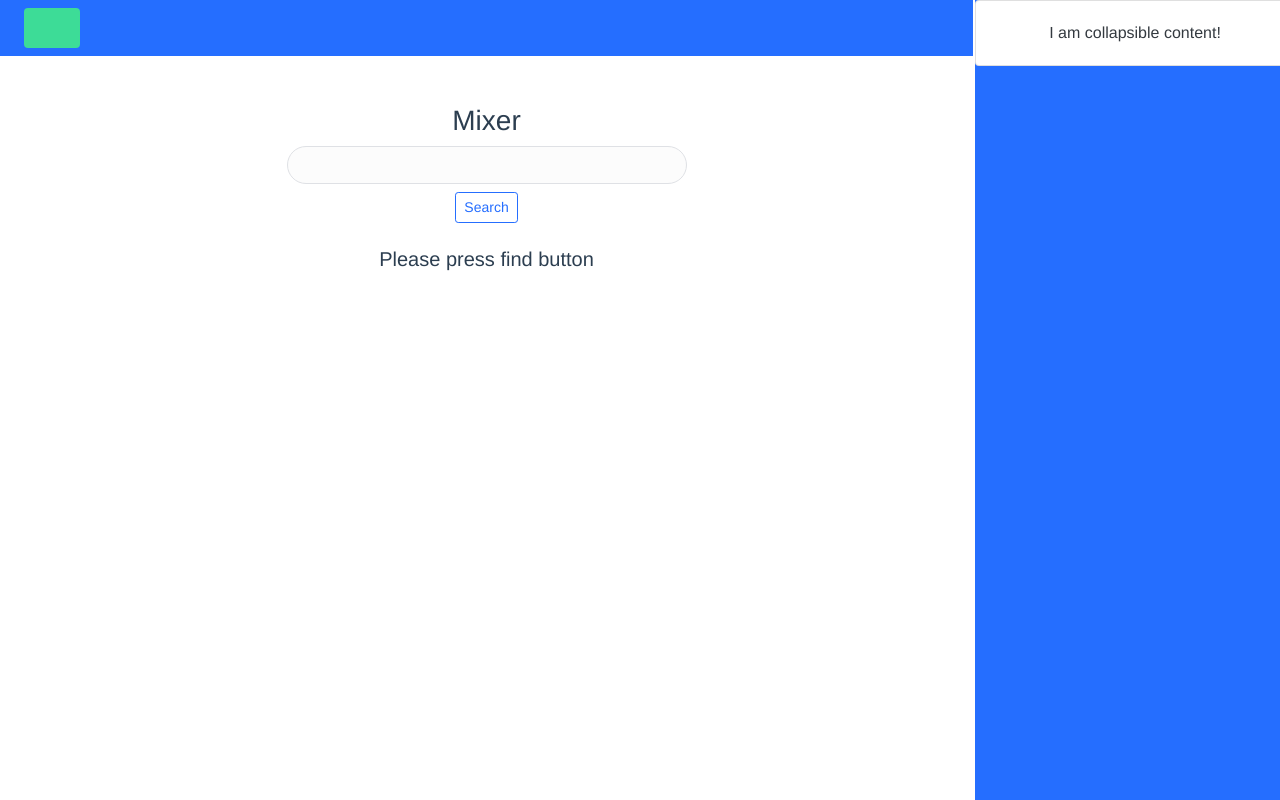
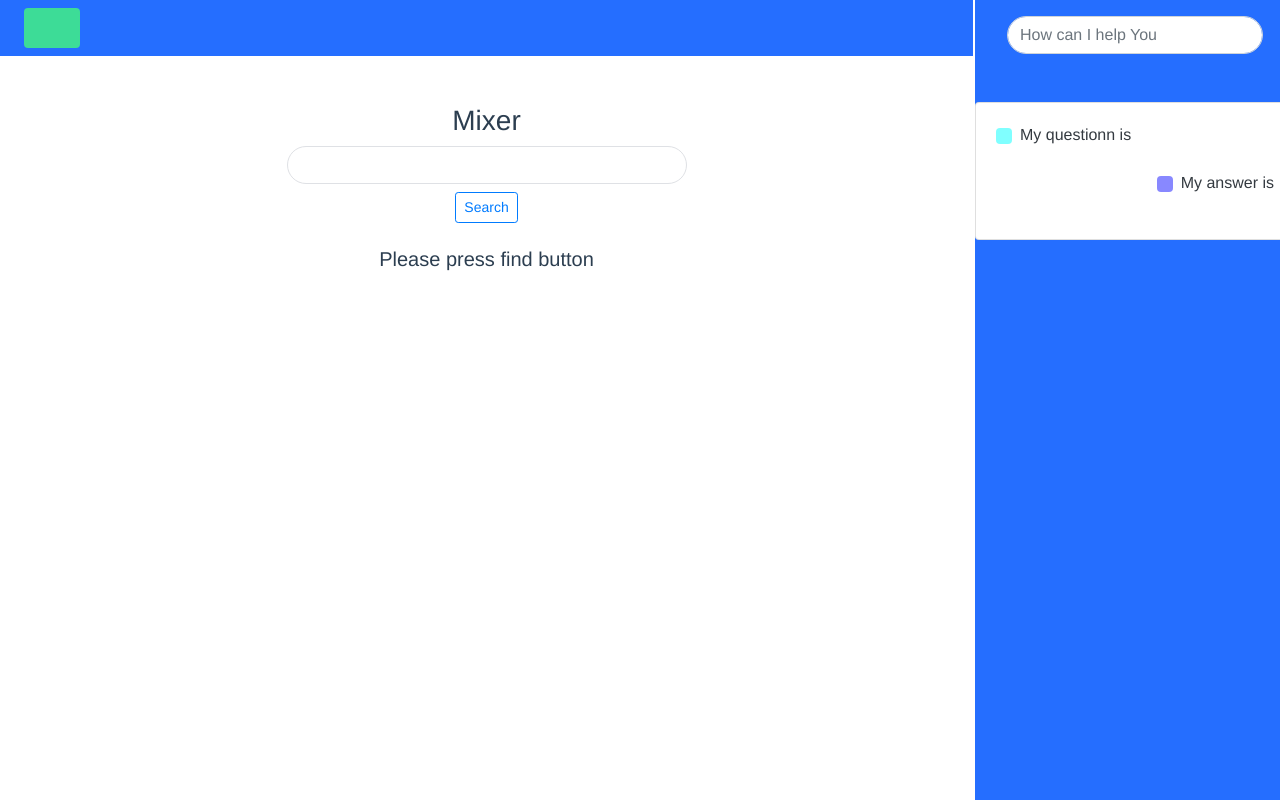
Before and after one commit to armanideveloper/chatTest, a Vue app: page / in a window 1280 px wide. Both pictures are taken after a click on the button 52 px from the left and 28 px from the top of the page. Built offline with nearby package versions, Linux system fonts and the light colour scheme.

Commit message:
feature/ add some smart chat some ui element and other features

```diff
--- a/src/App.vue
+++ b/src/App.vue
@@ -28,6 +28,7 @@ html {
 }
 body {
   min-height: 100%;
+  overflow-x: hidden;
 }
 #app {
   font-family: Avenir, Helvetica, Arial, sans-serif;
--- a/src/components/molecules/custom-chat.vue
+++ b/src/components/molecules/custom-chat.vue
@@ -1,12 +1,88 @@
 <template>
     <b-sidebar header-class="custom-collapse-header" body-class="custom-collapse-body" class="custom-collapse" id="collapseExample" right no-header-close>
-      <b-card>I am collapsible content!</b-card>
+
+      <form
+          @submit="checkForm"
+      >
+        <custom-input ref="inputQuestion"  :inputClassArray="['custom-collapse-body-question', 'mt-3']" inputPlaceholder="How can I help You" />
+      </form>
+
+      <b-card
+          img-alt="Image"
+          img-top
+          tag="article"
+          style="max-width: 20rem;"
+          class="mt-5"
+      >
+        <div class="custom-collapse-body-chat-wrapper">
+          <div class="user mb-4">
+            <div class="user-wrapper">
+              <div class="user-wrapper-profileImage">
+                <b-img v-bind="avatar" blank-color="rgba(128, 255, 255)" :rounded="true" />
+              </div>
+              <div class="user-wrapper-text ml-2">
+                My questionn is
+              </div>
+            </div>
+          </div>
+          <div class="bot mb-4">
+            <div class="bot-wrapper">
+              <div class="bot-wrapper-profileImage">
+                <b-img v-bind="avatar" blank-color="#88f" :rounded="true" />
+              </div>
+              <div>
+                <div class="bot-wrapper-text ml-2" @click="openEmoji">
+                  My answer is
+                </div>
+                <transition name="fade">
+                  <div class="emojidiv" v-if="showEmojiDiv">
+                    <p class="emojidiv-element">
+                      &#128077;
+                    </p>
+                    <p lass="emojidiv-element">
+                      &#128078;
+                    </p>
+                    <p lass="emojidiv-element">
+                      &#9997;
+                    </p>
+                  </div>
+                </transition>
+              </div>
+            </div>
+          </div>
+        </div>
+      </b-card>
     </b-sidebar>
 </template>
 
 <script>
+import customInput from '../atoms/input'
+
 export default {
-  name: "custom-chat"
+  name: "custom-chat",
+  components: {
+    customInput
+  },
+  data: function () {
+    return {
+      avatar: {
+        blank: true,
+        width: 16,
+        height: 16
+      },
+      showEmojiDiv: false
+    }
+  },
+  methods: {
+    openEmoji() {
+      this.showEmojiDiv = !this.showEmojiDiv
+    },
+
+    checkForm(e) {
+      e.preventDefault();
+      console.log('dsd')
+    }
+  }
 }
 </script>
 
@@ -18,6 +94,56 @@ export default {
     display: $none !important;
   }
 
+  &-body {
+    &-question {
+      width: 80% !important;
+      @include alignCenterSafeMethod();
+      border-radius: 34px !important;
+      @include setBackgroundRgba($transparent, 0);
+    }
+
+    &-chat-wrapper {
+      display: flex;
+      flex-direction: column;
+
+      .user {
+        &-wrapper {
+          display: flex;
+          flex-direction: row;
+          justify-content: flex-start;
+        }
+      }
+
+      .bot {
+        &-wrapper {
+          display: flex;
+          flex-direction: row;
+          justify-content: flex-end;
+
+          &-text {
+            cursor: pointer;
+          }
+
+          .emojidiv {
+            display: flex;
+            flex-direction: row;
+
+            &-element {
+              margin-left: 0.3em;
+            }
+          }
+        }
+      }
+    }
+  }
+
+  .fade-enter-active, .fade-leave-active {
+    transition: opacity .5s;
+  }
+  .fade-enter, .fade-leave-to /* .fade-leave-active below version 2.1.8 */ {
+    opacity: 0;
+  }
+
   .b-sidebar {
     position: relative !important;
     max-height: 100vh;
--- a/src/components/molecules/search-custom.vue
+++ b/src/components/molecules/search-custom.vue
@@ -88,7 +88,6 @@ export default {
 
   &-last {
     &--result {
-      width: 50%;
       @include  alignCenterSafeMethod();
     }
   }
--- a/src/scss/variables/colors.scss
+++ b/src/scss/variables/colors.scss
@@ -8,7 +8,3 @@ $black: #000000;
 $google-border: #dfe1e5;
 $transparent: transparent;
 $none: none;
-
-// Add it for special cases if we need to overwrite default bottstrap some css properties
-@import 'node_modules/bootstrap/scss/bootstrap.scss';
-@import 'node_modules/bootstrap-vue/src/index.scss';
```
